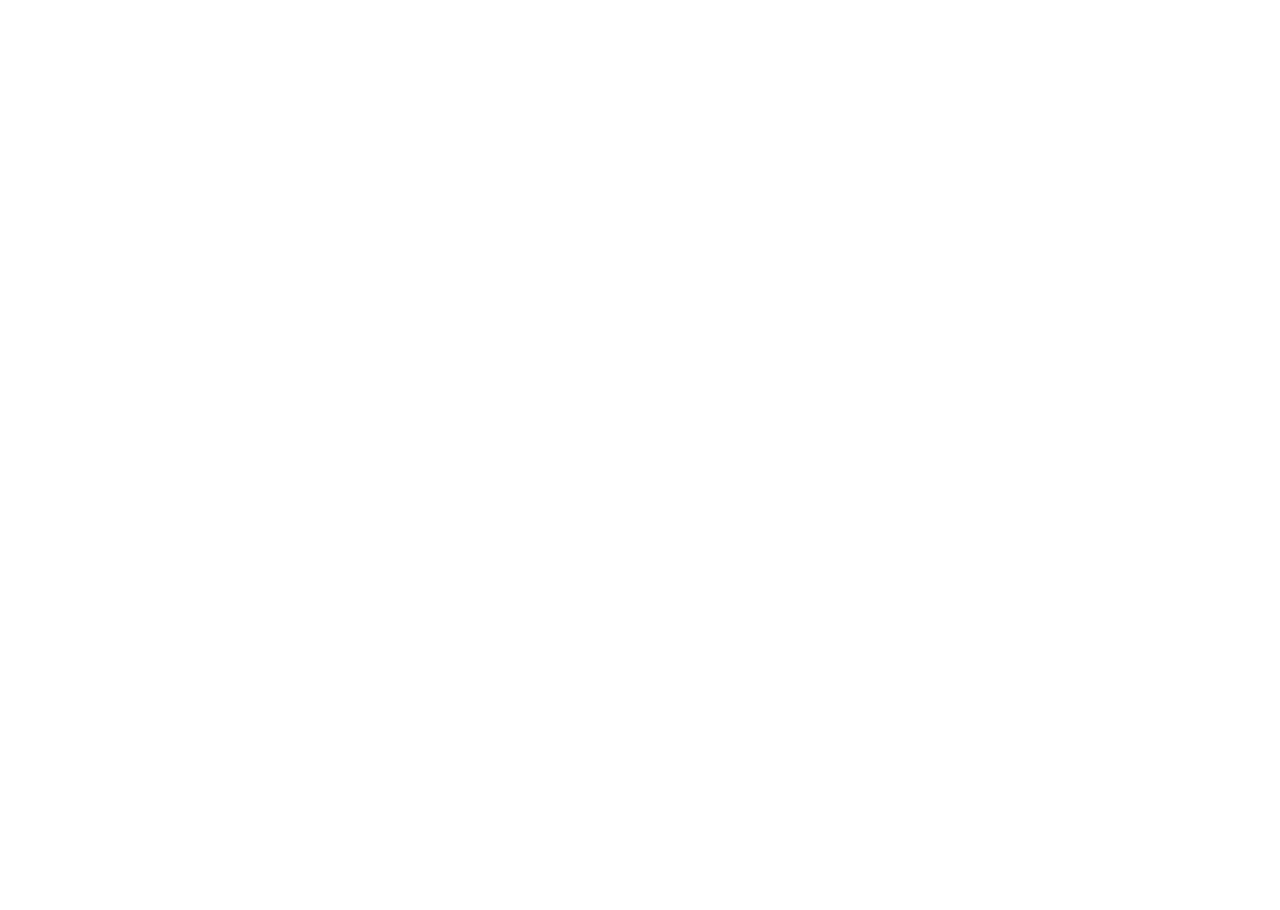
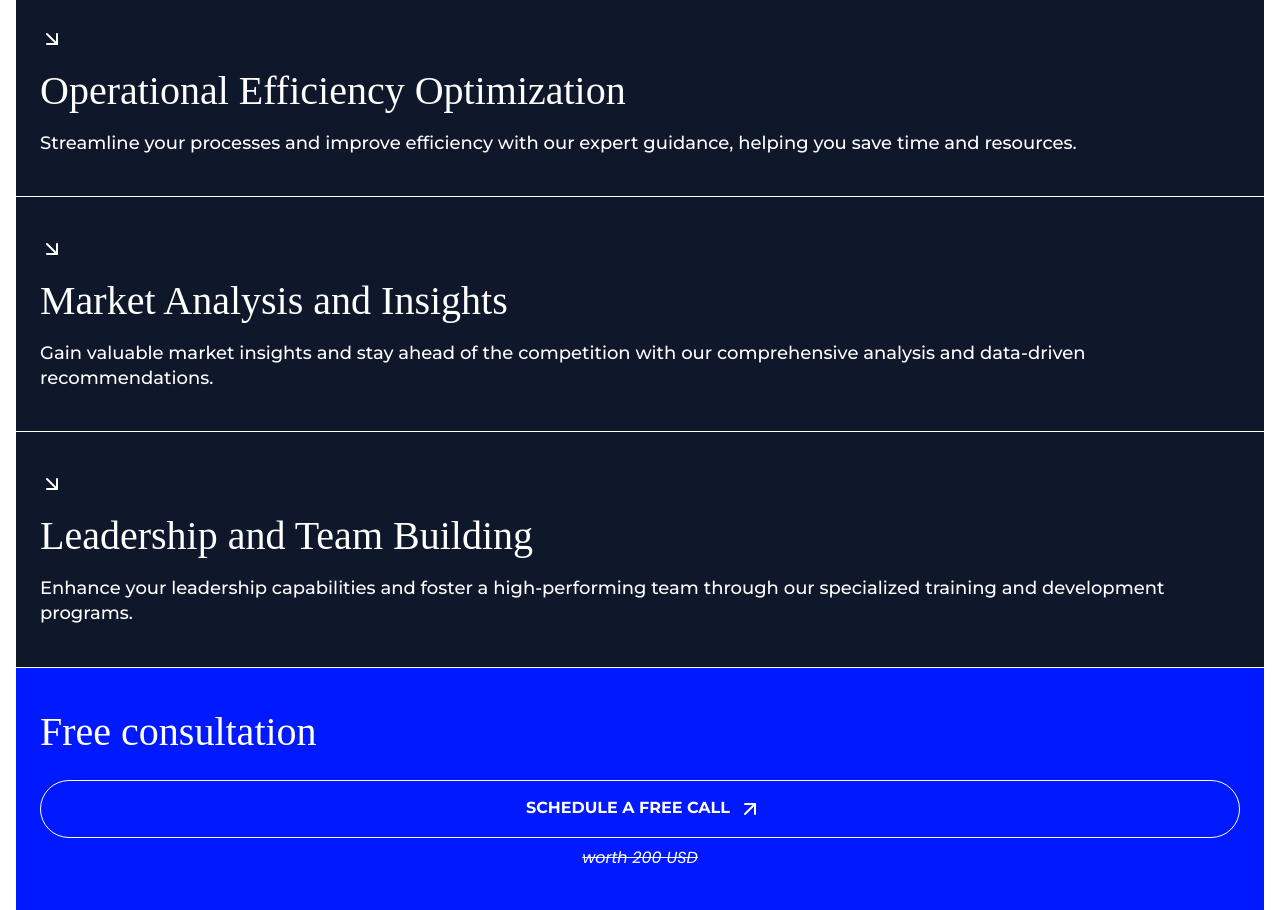
Before and after one commit to garryismael/conscellence, a React (Vite) app: page / in a window 1280 px wide. Shown: the part 1680-2590 px from the top of the page. Before the commit the page ends 1263 px from the top, so only its background shows below. Built offline with nearby package versions, Linux system fonts and the light colour scheme; a web font is replaced by a local one.

Commit message:
add service sections

```diff
--- a/index.html
+++ b/index.html
@@ -12,6 +12,10 @@
     <link
       href="https://fonts.googleapis.com/css2?family=Montserrat:ital,wght@0,100..900;1,100..900&display=swap"
       rel="stylesheet" />
+    <link
+      href="https://fonts.googleapis.com/css2?family=Poppins:ital,wght@0,100;0,200;0,300;0,400;0,500;0,600;0,700;0,800;0,900;1,100;1,200;1,300;1,400;1,500;1,600;1,700;1,800;1,900&display=swap"
+      rel="stylesheet" />
+
     <title>Conscellence</title>
   </head>
   <body>
--- a/src/App.tsx
+++ b/src/App.tsx
@@ -2,6 +2,7 @@
 import Header from "./sections/Header";
 import Hero from "./sections/Hero";
 import Questions from "./sections/Questions";
+import Services from "./sections/Services";
 
 function App() {
   return (
@@ -9,6 +10,7 @@
       <Header />
       <Hero />
       <Questions />
+      <Services />
     </>
   );
 }
--- a/src/index.css
+++ b/src/index.css
@@ -36,6 +36,7 @@
   --font-montserrat: "Montserrat", "sans-serif";
   --font-unbounded: "Unbounded", "sans-serif";
   --font-angry: "Angry", "sans-serif";
+  --font-poppins: "Poppins", "sans-serif";
 
   /* Font Size Text */
   --text-l: 18px;
@@ -155,7 +156,7 @@
   }
 
   .btn-outline-primary {
-    @apply inline-flex justify-center items-center text-btn_l border gap-2 border-primary rounded-[48px] py-4 pr-6 pl-8 text-primary border-none;
+    @apply inline-flex justify-center items-center text-btn_l border gap-2 border-primary rounded-[48px] py-4 pr-6 pl-8 text-primary uppercase;
   }
 
   .btn-outline-primary:hover {
@@ -170,11 +171,15 @@
     @apply text-primary;
   }
 
-  .service-card {
+  .question-card {
     @apply flex flex-col gap-2 p-6 border border-blue-gray-500 rounded-[40px] bg-white;
   }
 
-  .service-card:hover {
+  .question-card:hover {
     @apply shadow-md;
   }
+
+  .service-card {
+    @apply flex flex-col gap-4 px-6 py-10 border-b border-b-white;
+  }
 }
--- a/src/sections/Questions.tsx
+++ b/src/sections/Questions.tsx
@@ -18,18 +18,18 @@
 const Questions = () => {
   return (
     <section className="wrapper">
-      <div className="pt-24 pb-4">
+      <div className="pt-24">
         <h2 className="h2 text-center text-blue-gray-900">
           Are You Running Into These Problems?
         </h2>
         <div className="pt-10 grid grid-cols-1 gap-2">
-          {problems.map((service) => (
-            <div key={service.id} className="service-card">
+          {problems.map((question) => (
+            <div key={question.id} className="question-card">
               <span className="font-angry text-xl leading-[140%] text-primary">
-                {service.id}
+                {question.id}
               </span>
-              <h3 className="h3 text-blue-gray-900">{service.title}</h3>
-              <p className="text-l text-blue-gray-600">{service.text}</p>
+              <h3 className="h3 text-blue-gray-900">{question.title}</h3>
+              <p className="text-l text-blue-gray-600">{question.text}</p>
             </div>
           ))}
         </div>
--- /dev/null
+++ b/src/sections/Services.tsx
@@ -0,0 +1,57 @@
+import { ArrowDownRight, ArrowUpRight } from "lucide-react";
+
+const services = [
+  {
+    id: 1,
+    title: "Customized Strategy Development",
+    text: "Tailor-made strategies to address your unique business challenges and opportunities, ensuring sustainable growth and competitive advantage.",
+  },
+  {
+    id: 2,
+    title: "Operational Efficiency Optimization",
+    text: "Streamline your processes and improve efficiency with our expert guidance, helping you save time and resources.",
+  },
+  {
+    id: 3,
+    title: "Market Analysis and Insights",
+    text: "Gain valuable market insights and stay ahead of the competition with our comprehensive analysis and data-driven recommendations.",
+  },
+  {
+    id: 4,
+    title: "Leadership and Team Building",
+    text: "Enhance your leadership capabilities and foster a high-performing team through our specialized training and development programs.",
+  },
+];
+
+const Services = () => {
+  return (
+    <section className="wrapper">
+      <div className="pt-20">
+        <h1 className="h1_large mx-auto">
+          What we can do <span className="text-primary">for you?</span>
+        </h1>
+        <div className="grid grid-cols-1 mt-10 rounded-[40px] bg-blue-gray-900 text-white">
+          {services.map((service) => (
+            <div key={service.id} className="service-card">
+              <ArrowDownRight />
+              <h2 className="h2">{service.title}</h2>
+              <p className="text-l">{service.text}</p>
+            </div>
+          ))}
+          <div className="px-6 py-10 bg-primary">
+            <h2 className="h2">Free consultation</h2>
+            <button className="btn-outline-primary border-white text-white w-full mt-6">
+              Schedule a free call
+              <ArrowUpRight />
+            </button>
+            <p className="font-poppins text-base leading-normal italic line-through text-center mt-2">
+              worth 200 USD
+            </p>
+          </div>
+        </div>
+      </div>
+    </section>
+  );
+};
+
+export default Services;
```
